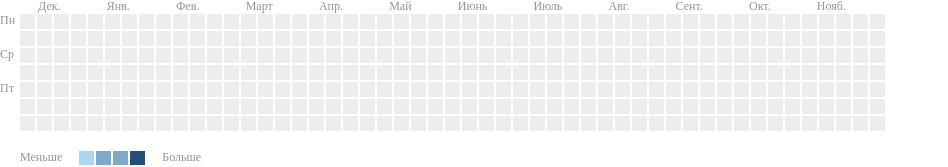
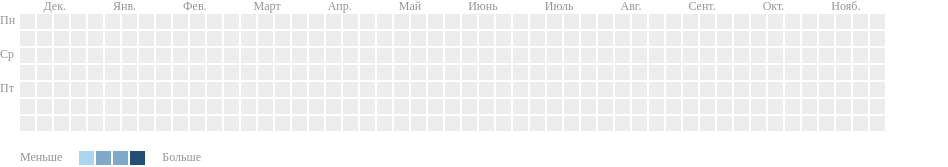
Before and after one commit to xxphantom/contribution-graph, a React (Vite) app: page / in a window 1280 px wide. Shown: the top 167 px of the page, without its empty margins (0-948 px from the left). Built offline with nearby package versions, Linux system fonts and the light colour scheme; no server answers.

Commit message:
corrects the position of the months at the edges

```diff
--- a/src/components/GraphWrapper/GraphWrapper.module.scss
+++ b/src/components/GraphWrapper/GraphWrapper.module.scss
@@ -6,7 +6,7 @@
 .months {
   display: flex;
   justify-content: space-around;
-  padding: 0 15px;
+  padding-left: 20px;
 }
 
 .graph {
```
